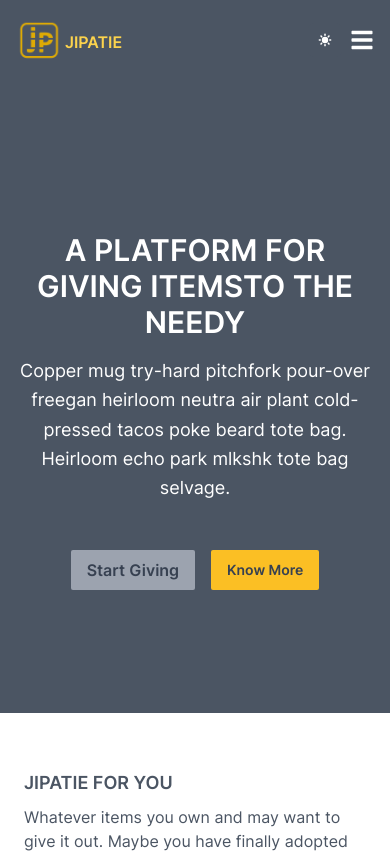
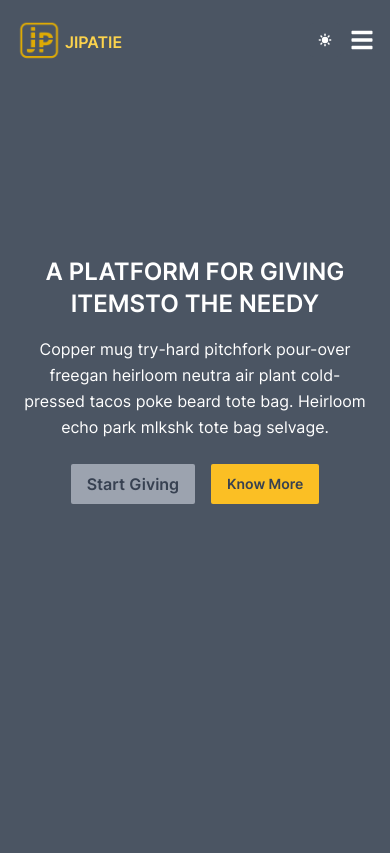
Before and after one commit to daviemola/jipatie, a Next.js app: page / in a window 390 px wide. Shown: the top 853 px of the page. Built offline with nearby package versions, Linux system fonts and the light colour scheme; no server answers; what @badrap/bar-of-progress would draw is missing.

Commit message:
mobile first index page

```diff
--- a/components/Index/Hero.js
+++ b/components/Index/Hero.js
@@ -4,15 +4,15 @@ import Link from 'next/link'
 
 function Hero() {
   return (
-    <section className="text-white bg-gray-600 min-h-3/4 md:min-h-9/10">
+    <section className="text-white bg-gray-600 min-h-10/10 sm:min-h-3/4 md:min-h-9/10">
       <div className="container mx-auto flex px-5 py-24 md:flex-row flex-col items-center max-w-screen-xl">
-        <div className="flex flex-col items-center md:pt-44 pt-14">
-          <h1 className="title-font sm:text-4xl text-3xl uppercase text-center mb-4 font-semibold text-white">
+        <div className="flex flex-col items-center sm:pt-44 pt-20 pb-14 sm:pb-6">
+          <h1 className="md:text-4xl text-2xl uppercase text-center mb-4 font-semibold text-white">
             A platform for giving items
             <br className="hidden lg:inline-block" />
             to the needy
           </h1>
-          <p className="mb-8 leading-relaxed text-lg min-w-min px-0 text-center md:px-52">
+          <p className="md:mb-8 mb-2 leading-relaxed text-base md:text-lg min-w-min px-0 text-center lg:px-52">
             Copper mug try-hard pitchfork pour-over freegan heirloom neutra air
             plant cold-pressed tacos poke beard tote bag. Heirloom echo park
             mlkshk tote bag selvage.
--- a/components/Index/Works.js
+++ b/components/Index/Works.js
@@ -9,7 +9,7 @@ export default function Works() {
             How it all works?
           </h1>
         </div>
-        <div className="container flex flex-wrap -m-4 text-center">
+        <div className="container flex flex-wrap -m-4 text-center justify-center">
           <div className="p-4 md:w-1/4 sm:w-1/2 w-full">
             <div className="border-2 border-gray-300 bg-gray-100 px-4 py-6 rounded-lg">
               <div className="flex flex-col items-center mt-4">
--- a/tailwind.config.js
+++ b/tailwind.config.js
@@ -20,6 +20,7 @@ module.exports = {
     minHeight: {
       '3/4': '75%',
       '9/10': '90%',
+      '10/10': '100%',
     },
   },
   variants: {
```
